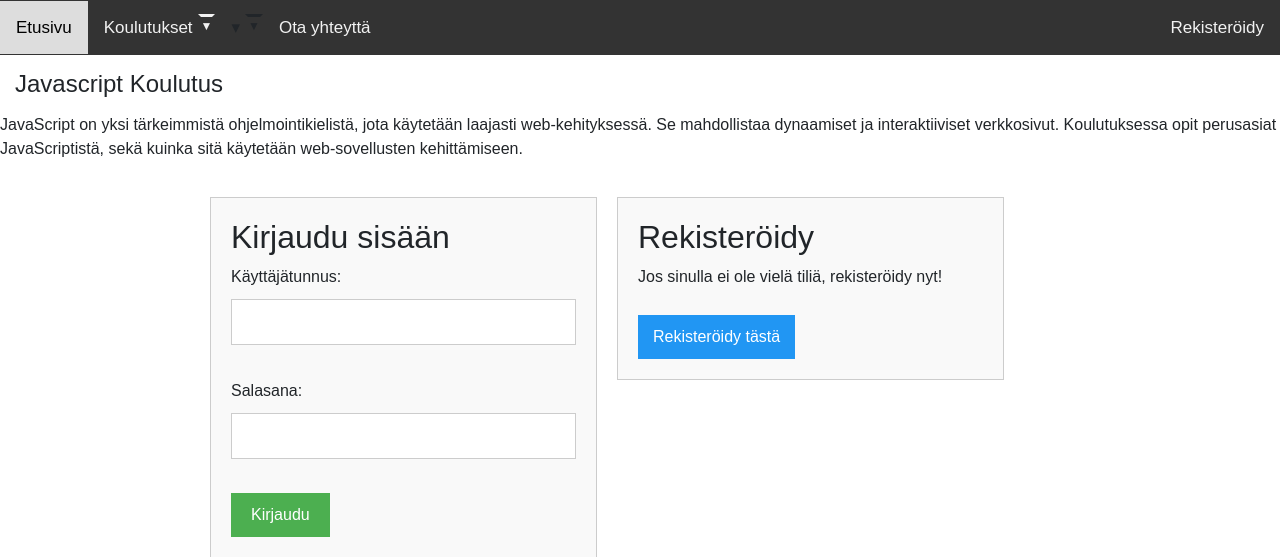
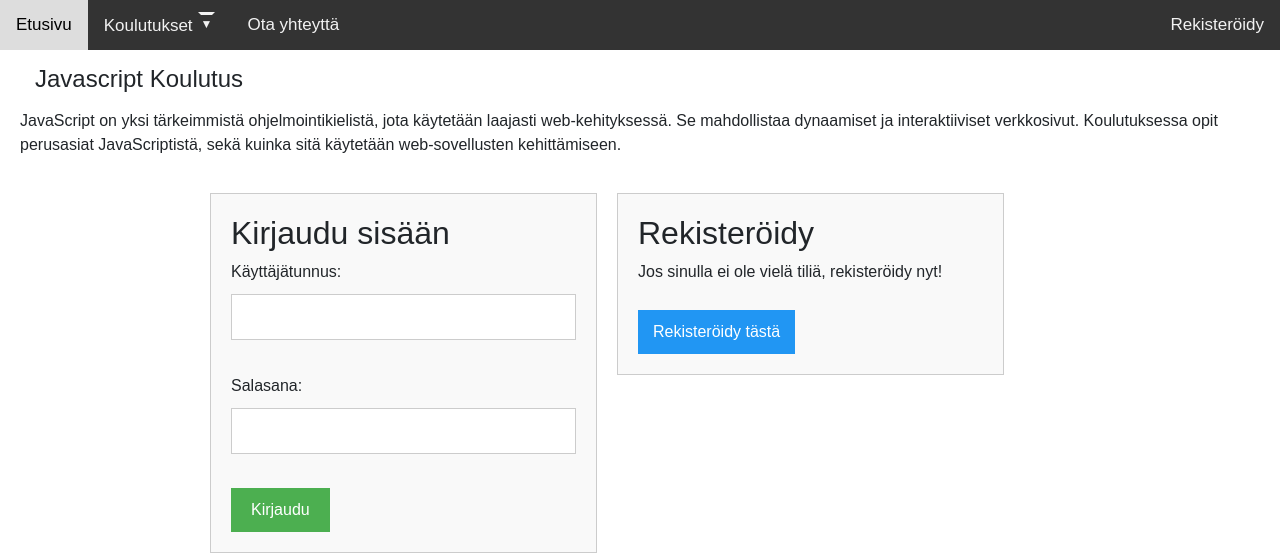
Before and after one commit to Chiya-hekmatyar/Talli_projekti, a PHP site: page /javascriptkoulutus.php in a window 1280 px wide. Shown: the top 557 px of the page. Run offline with PHP 8.4, Linux system fonts and the light colour scheme.

Commit message:
work or not?

```diff
--- a/javascriptkoulutus.php
+++ b/javascriptkoulutus.php
@@ -10,10 +10,10 @@ include 'headers.php';
 
     <div class="content">
 
-        <h1>Javascript Koulutus</h1>
+        <h1 class="left">Javascript Koulutus</h1>
 
 
-        <p>
+        <p class="left">
             JavaScript on yksi tärkeimmistä ohjelmointikielistä, jota käytetään laajasti web-kehityksessä.
             Se mahdollistaa dynaamiset ja interaktiiviset verkkosivut. Koulutuksessa opit perusasiat
             JavaScriptistä, sekä kuinka sitä käytetään web-sovellusten kehittämiseen.
--- a/koulutuksiencss.css
+++ b/koulutuksiencss.css
@@ -90,10 +90,13 @@ body {
     margin: 2px 0;
 }
 
+.left {
+  padding-left: 20px;
+}
 
 .form-container {
   display: flex;
-  justify-content: flex-start;  /* Align items to the left */
+  justify-content: flex-start;
   align-items: flex-start;
   padding: 20px;
   gap: 20px;
--- a/navigointi.html
+++ b/navigointi.html
@@ -2,9 +2,9 @@
     <a href="index.php">Etusivu</a>
 
 
-    <a href="koulutukset.php" class="dropdown-toggle">Koulutukset</a>
-        <span class="dropdown-toggle" onclick="toggleDropdown()">&#9662;</span>
-        <div class="dropdown-content" id="dropdown" style="display: none;">
+    <div class="dropdown">
+        <a href="koulutukset.php" class="dropdown-toggle">Koulutukset</a>
+        <div class="dropdown-content">
             <a href="javascriptkoulutus.php">JavaScript Koulutus</a>
             <a href="phpkoulutus.php">PHP Koulutus</a>
             <a href="mysqlkoulutus.php">MySQL Koulutus</a>
--- a/site.css
+++ b/site.css
@@ -25,9 +25,10 @@ nav {
   background-color: #333;
   position: relative;
   display: flex;
-  flex-direction: column;
-  align-items: flex-start;
+  flex-direction: row;
+  align-items: center;
   font-size: 17px;
+  height: 50px;
 }
 
 nav a {
@@ -97,17 +98,16 @@ legend {
 
 .dropdown {
   position: relative;
-  display: inline-block;
 }
-
 
 .dropdown-content {
   display: none;
   position: absolute;
   background-color: #f9f9f9;
   min-width: 160px;
-  box-shadow: 0px 8px 16px 0px rgba(0,0,0,0.2);
+  box-shadow: 0px 8px 16px 0px rgba(0, 0, 0, 0.2);
   z-index: 1;
+  top: 50px;
 }
 
 .dropdown-content a {
@@ -121,11 +121,10 @@ legend {
   background-color: #f1f1f1;
 }
 
-.icon {
-  display: none;
+.dropdown:hover .dropdown-content {
+  display: block;
 }
 
-/* Style for pointer icon */
 .dropdown-toggle::after {
   content: '\25BC';
   margin-left: 5px;
```
